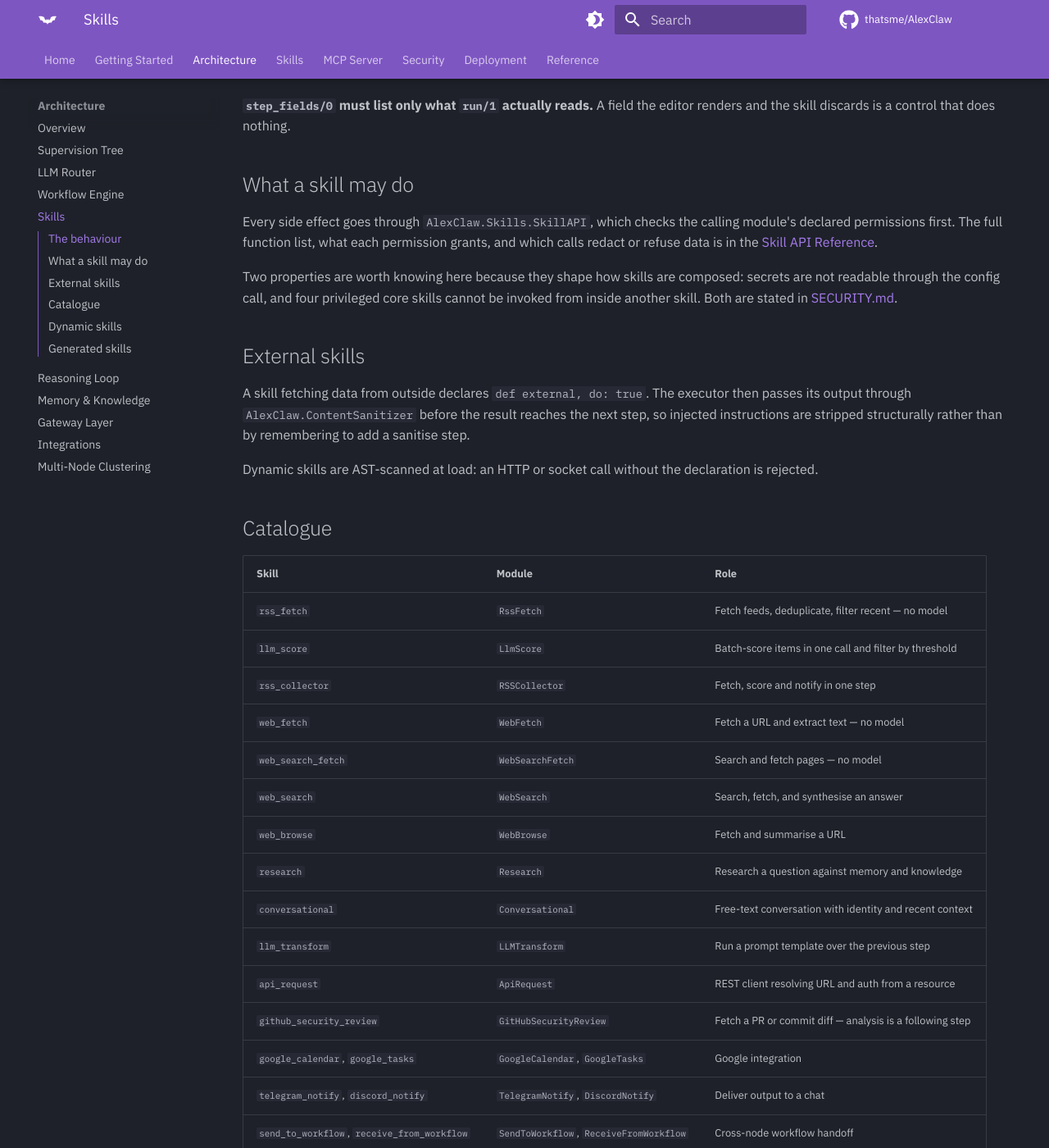
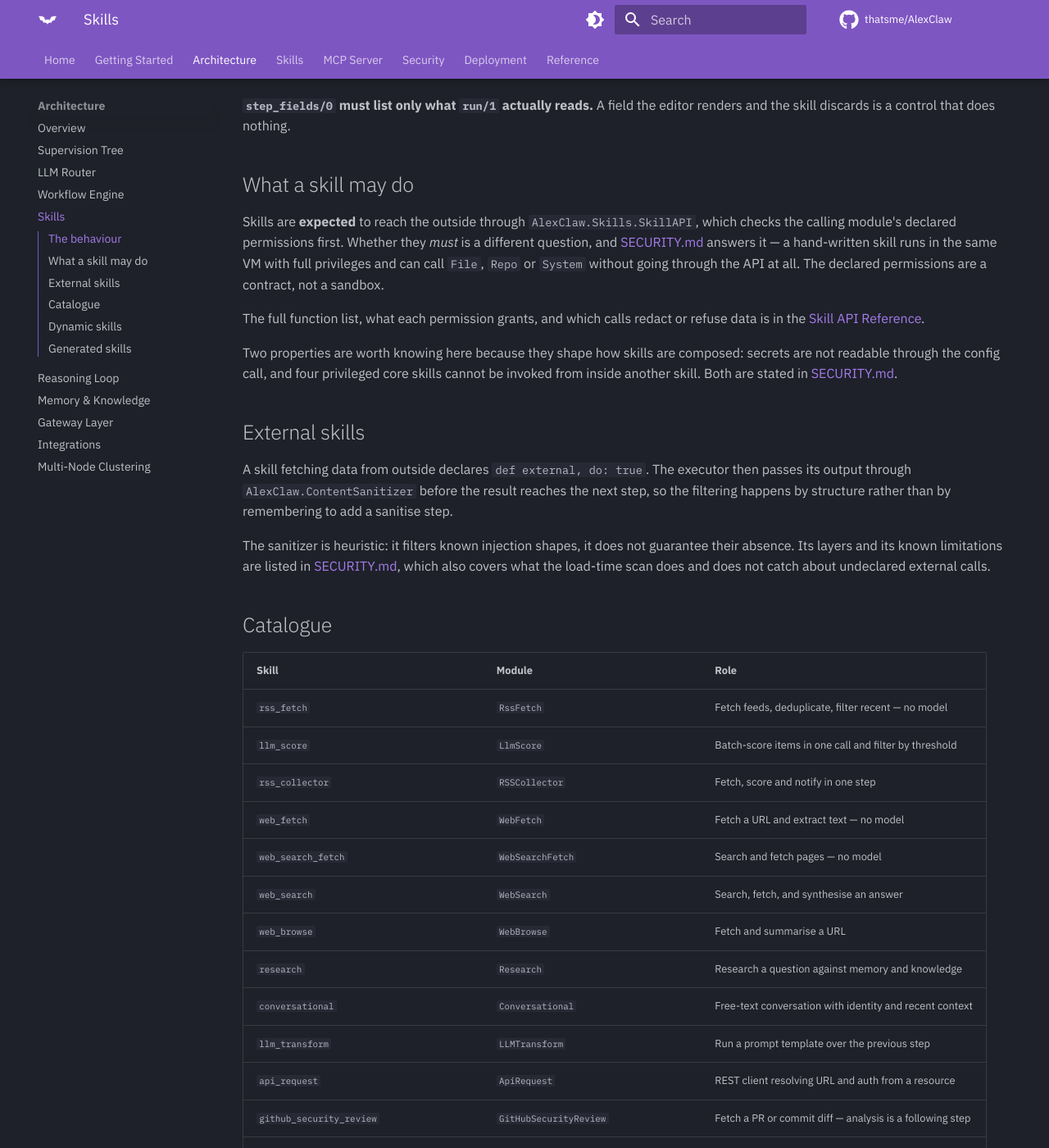
Before and after one commit to thatsme/AlexClaw, an MkDocs documentation site: the page built from docs/architecture/skills.md, in a window 1280 px wide and 1400 px high, scrolled down 823 px. Shown: the whole window at 82% size. Built offline with MkDocs 1.6.1 and Material for MkDocs 9.7.7, drawn with Linux system fonts in a browser that asks for light colours; comment, search, counter and statistics services are not loaded; some of the changed text lies outside the part shown.

Commit message:
docs(architecture): correct four overclaims found in review
Review of skills.md and supervision-tree.md found claims stronger than the
code, three of them restating a security rule the page does not own.

skills.md:

- "Every side effect goes through SkillAPI" was false and contradicted
  SECURITY.md's own "What is NOT sandboxed". A hand-written skill runs in the
  same VM with full privileges. Rephrased as intent, with the guarantee
  question left to the document that answers it
- "injected instructions are stripped structurally" overclaimed a heuristic
  filter. It now says it filters, and links to the known limitations
- the load-time external-call scan was restated as a rule; cut and linked,
  since that scan does not resolve `alias ..., as:` the way CallPolicy does
- "the host" corrected to "the container" for the privileged four

The generation claim was wrong in both documents. `/coder` passes "auto" and
gets `tier: :local`, but Forge has a provider selector over every configured
provider, so generation there can be routed to a cloud model. SECURITY.md's
"Always uses tier: :local — zero cloud API cost" is corrected to name the
split, and to say what choosing a cloud provider means: a third party in the
loop for code that will be compiled into the running VM, which widens the
trust boundary that section describes.

supervision-tree.md claimed every ETS table is owned by a supervised process.
It is not true of three, and the CI invariant only pins the diagram, not the
prose. `:totp_challenges` is created by whichever process calls TOTP first,
which per elixir_ast_references can be AdminLive.Skills through Gate.request/2
or AdminLive.Services directly — a LiveView that is then closed takes every
pending 2FA challenge with it. `:google_oauth_state` has the same shape and
holds the CSRF guard. The page documents the defect rather than asserting the
property, and the fix is queued in the 2d plan with the non-atomic
whereis/ets.new race found alongside it.

1384 tests, 0 failures.

```diff
--- a/docs/architecture/skills.md
+++ b/docs/architecture/skills.md
@@ -32,10 +32,16 @@ editor renders and the skill discards is a control that does nothing.
 
 ## What a skill may do
 
-Every side effect goes through `AlexClaw.Skills.SkillAPI`, which checks the
-calling module's declared permissions first. The full function list, what each
-permission grants, and which calls redact or refuse data is in the
-[Skill API Reference](../skills/skill-api.md).
+Skills are **expected** to reach the outside through
+`AlexClaw.Skills.SkillAPI`, which checks the calling module's declared
+permissions first. Whether they *must* is a different question, and
+[SECURITY.md](https://github.com/thatsme/AlexClaw/blob/main/SECURITY.md)
+answers it — a hand-written skill runs in the same VM with full privileges and
+can call `File`, `Repo` or `System` without going through the API at all. The
+declared permissions are a contract, not a sandbox.
+
+The full function list, what each permission grants, and which calls redact or
+refuse data is in the [Skill API Reference](../skills/skill-api.md).
 
 Two properties are worth knowing here because they shape how skills are
 composed: secrets are not readable through the config call, and four privileged
@@ -46,11 +52,14 @@ core skills cannot be invoked from inside another skill. Both are stated in
 
 A skill fetching data from outside declares `def external, do: true`. The
 executor then passes its output through `AlexClaw.ContentSanitizer` before the
-result reaches the next step, so injected instructions are stripped structurally
-rather than by remembering to add a sanitise step.
+result reaches the next step, so the filtering happens by structure rather than
+by remembering to add a sanitise step.
 
-Dynamic skills are AST-scanned at load: an HTTP or socket call without the
-declaration is rejected.
+The sanitizer is heuristic: it filters known injection shapes, it does not
+guarantee their absence. Its layers and its known limitations are listed in
+[SECURITY.md](https://github.com/thatsme/AlexClaw/blob/main/SECURITY.md), which
+also covers what the load-time scan does and does not catch about undeclared
+external calls.
 
 ## Catalogue
 
@@ -76,7 +85,7 @@ declaration is rejected.
 | `shell` | `Shell` | Whitelisted OS commands for container introspection |
 | `coder` | `Coder` | Generate a new skill from a goal |
 
-The last four are privileged: they reach the host, the filesystem or the
+The last four are privileged: they reach the container, its filesystem or the
 database, and are treated differently from everywhere else in the system.
 
 The composable pattern is worth noting: `rss_fetch → llm_score` does what
@@ -110,8 +119,13 @@ guarantee are stated in
 
 ## Generated skills
 
-`/coder` and the Forge page generate a skill from a natural-language goal using
-the local model, at no cloud cost.
+`/coder` and the Forge page generate a skill from a natural-language goal.
+
+The two paths differ in which model they use. `/coder` always requests the
+local tier. **Forge offers a provider selector** listing every configured
+provider, so generation there can be routed to a cloud model — the default is
+local, but it is a choice, and choosing a cloud provider puts a third party in
+the loop for code that will be compiled into the running VM.
 
 `AlexClaw.Skills.CodeGenerator` runs the loop: build a prompt with retrieved
 context, ask the model, extract the code block, and stage it — **into a pending
```
Also changed, not shown: SECURITY.md (+1 -1 lines), docs/architecture/supervision-tree.md (+12 -4 lines).
